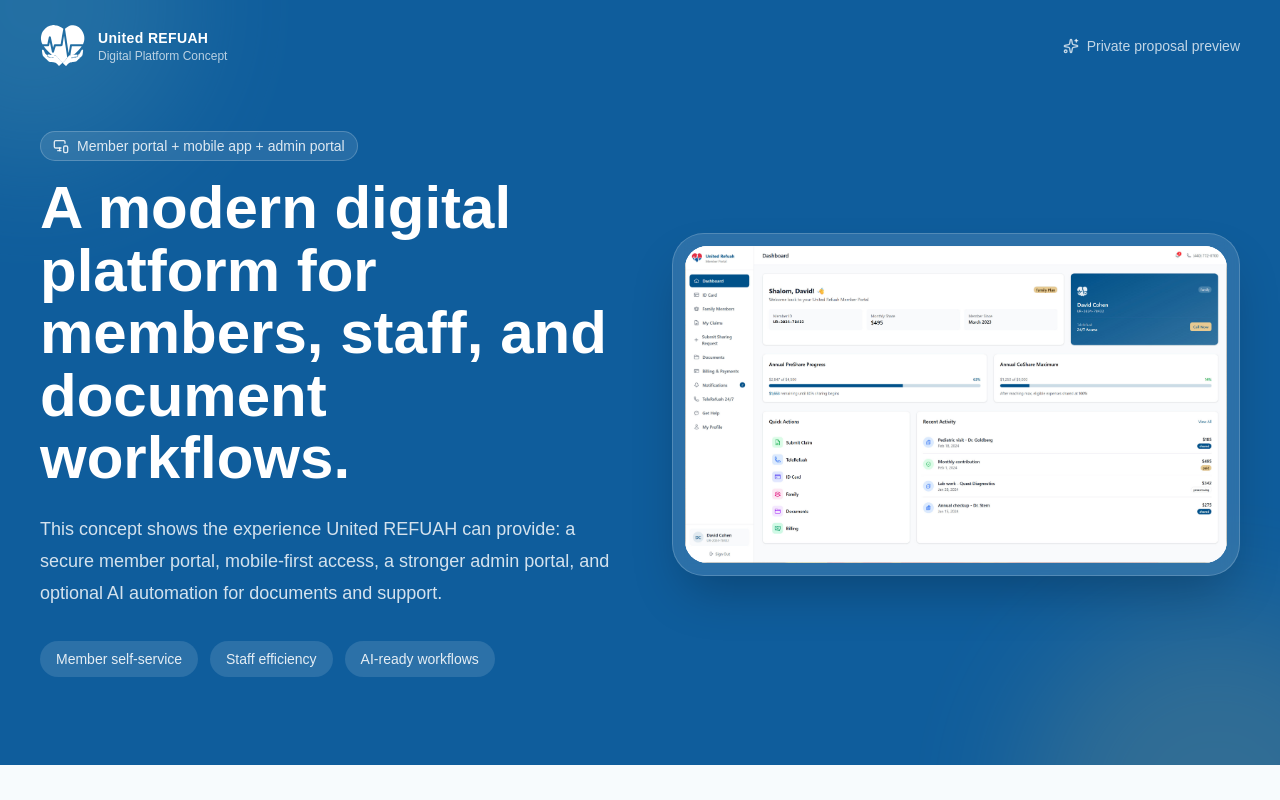
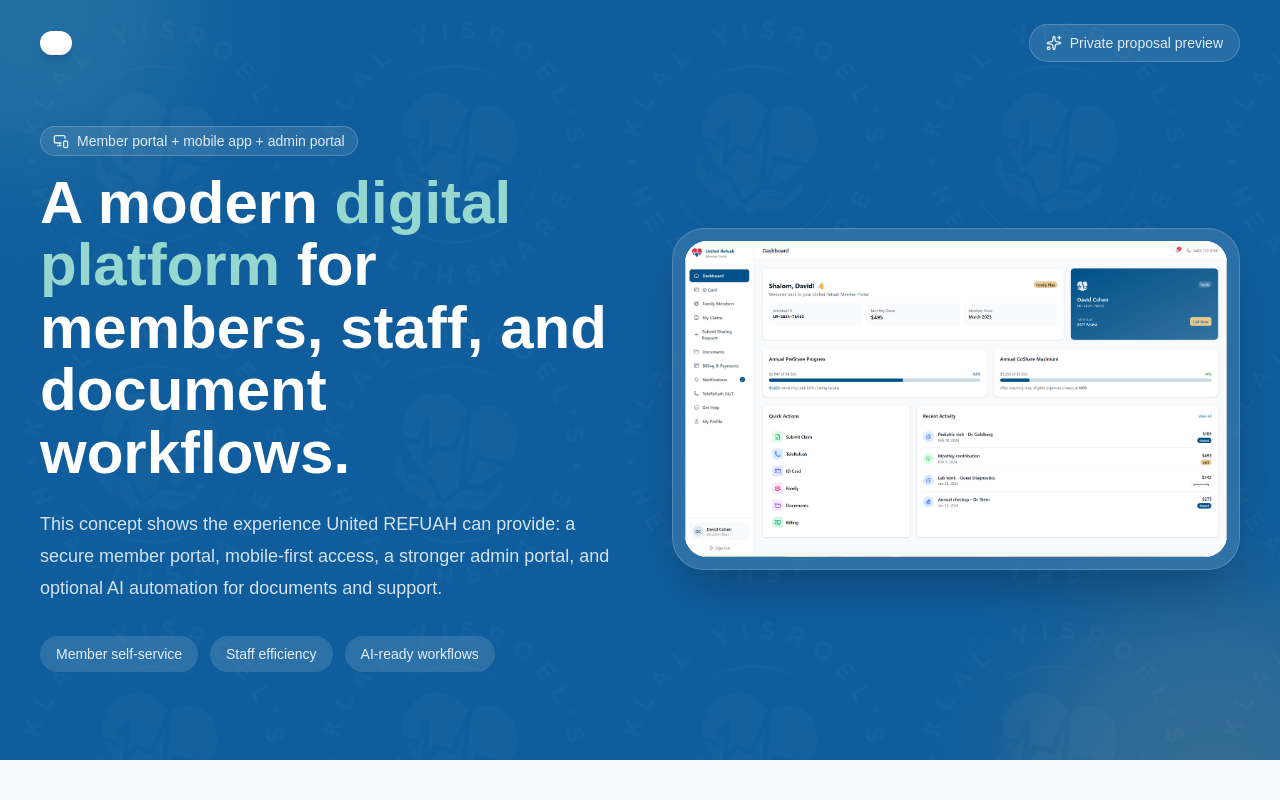
Before and after one commit to CoHoast/united-refuah-proposal, a Next.js app: page / in a window 1280 px wide. Shown: the top 800 px of the page. Built offline with nearby package versions, Linux system fonts and the light colour scheme.

Commit message:
Add application intake and brand styling

```diff
--- a/src/app/page.tsx
+++ b/src/app/page.tsx
@@ -1,11 +1,14 @@
 import Image from "next/image";
 import {
+  CheckCircle2,
   ClipboardList,
   FileSearch,
+  Globe2,
   LayoutDashboard,
   LockKeyhole,
   MessageCircle,
   MonitorSmartphone,
+  Settings2,
   Smartphone,
   Sparkles,
 } from "lucide-react";
@@ -84,6 +87,14 @@
   },
 ];
 
+const applicationIntake = [
+  "Refreshed public marketing website aligned with United REFUAH's brand",
+  "Guided step-by-step application flow for prospective members",
+  "Configurable eligibility rules and review parameters set by United REFUAH",
+  "Suggested approve / deny / manual review labels for staff triage",
+  "Admin queue for final human review and decision-making",
+];
+
 const aiLayer = [
   {
     icon: FileSearch,
@@ -124,6 +135,7 @@
   return (
     <main className="min-h-screen bg-[#f7fbfd] text-[#102033]">
       <section className="relative overflow-hidden bg-[#0f5d9c] text-white">
+        <div className="absolute inset-0 bg-[url('/images/watermarkLightBlue-300x300-1.png')] bg-repeat opacity-[0.06]" />
         <div className="absolute inset-0 opacity-15">
           <div className="absolute left-[-10%] top-[-20%] h-80 w-80 rounded-full bg-[#96d7cf] blur-3xl" />
           <div className="absolute bottom-[-30%] right-[-10%] h-96 w-96 rounded-full bg-[#f2c96d] blur-3xl" />
@@ -131,21 +143,17 @@
 
         <div className="relative mx-auto flex min-h-[88vh] max-w-7xl flex-col px-5 py-6 sm:px-8 lg:px-10">
           <header className="flex items-center justify-between gap-6">
-            <div className="flex items-center gap-3">
+            <div className="flex items-center gap-3 rounded-2xl bg-white px-4 py-3 shadow-lg shadow-black/10">
               <Image
-                src="/images/UnitedRefuahLogoHands-2.svg"
+                src="/images/united-refuah-logo-full.svg"
                 alt="United Refuah"
-                width={46}
-                height={46}
-                className="brightness-0 invert"
+                width={190}
+                height={78}
+                className="h-12 w-auto"
                 priority
               />
-              <div>
-                <p className="text-sm font-semibold tracking-wide">United REFUAH</p>
-                <p className="text-xs text-white/70">Digital Platform Concept</p>
-              </div>
             </div>
-            <div className="hidden items-center gap-2 text-sm text-white/75 sm:flex">
+            <div className="hidden items-center gap-2 rounded-full border border-white/20 bg-white/10 px-4 py-2 text-sm text-white/85 sm:flex">
               <Sparkles className="h-4 w-4" />
               Private proposal preview
             </div>
@@ -158,7 +166,8 @@
                 Member portal + mobile app + admin portal
               </p>
               <h1 className="max-w-4xl text-4xl font-semibold leading-[1.04] tracking-normal sm:text-5xl lg:text-6xl">
-                A modern digital platform for members, staff, and document workflows.
+                A modern <span className="text-[#96d7cf]">digital platform</span> for members,
+                staff, and document workflows.
               </h1>
               <p className="mt-6 max-w-2xl text-lg leading-8 text-white/82">
                 This concept shows the experience United REFUAH can provide: a secure member portal,
@@ -289,6 +298,58 @@
       </section>
 
       <section className="mx-auto max-w-7xl px-5 py-16 sm:px-8 lg:px-10">
+        <div className="grid gap-10 lg:grid-cols-[0.9fr_1.1fr]">
+          <div>
+            <p className="text-sm font-semibold uppercase tracking-[0.16em] text-[#0f5d9c]">
+              Public website + intake
+            </p>
+            <h2 className="mt-3 text-3xl font-semibold tracking-normal text-[#102033] sm:text-4xl">
+              A front-facing website with guided application review.
+            </h2>
+            <p className="mt-4 text-base leading-7 text-[#587084]">
+              The public site can be rebuilt around a clear application journey, then route new
+              applications into an admin review flow with suggested labels based on United REFUAH's
+              own rules and parameters.
+            </p>
+          </div>
+
+          <div className="rounded-lg border border-[#d9e8ee] bg-white p-6 shadow-sm sm:p-8">
+            <div className="grid gap-4 sm:grid-cols-2">
+              <div className="rounded-lg bg-[#e8f4f8] p-5">
+                <div className="flex h-10 w-10 items-center justify-center rounded-md bg-white text-[#0f5d9c]">
+                  <Globe2 className="h-5 w-5" />
+                </div>
+                <h3 className="mt-4 text-lg font-semibold text-[#102033]">Marketing Website</h3>
+                <p className="mt-2 text-sm leading-6 text-[#587084]">
+                  A refreshed public experience that explains the offering and moves prospective
+                  members into the application flow.
+                </p>
+              </div>
+              <div className="rounded-lg bg-[#e8f4f8] p-5">
+                <div className="flex h-10 w-10 items-center justify-center rounded-md bg-white text-[#0f5d9c]">
+                  <Settings2 className="h-5 w-5" />
+                </div>
+                <h3 className="mt-4 text-lg font-semibold text-[#102033]">Rules-Based Triage</h3>
+                <p className="mt-2 text-sm leading-6 text-[#587084]">
+                  Applications can receive suggested approve, deny, or manual review labels while
+                  final decisions stay with United REFUAH staff.
+                </p>
+              </div>
+            </div>
+
+            <div className="mt-6 grid gap-3">
+              {applicationIntake.map((item) => (
+                <div key={item} className="flex gap-3">
+                  <CheckCircle2 className="mt-0.5 h-5 w-5 shrink-0 text-[#18756c]" />
+                  <p className="text-sm leading-6 text-[#33495c]">{item}</p>
+                </div>
+              ))}
+            </div>
+          </div>
+        </div>
+      </section>
+
+      <section className="mx-auto max-w-7xl px-5 py-16 sm:px-8 lg:px-10">
         <div className="grid gap-10 lg:grid-cols-[1fr_1fr]">
           <div className="rounded-lg bg-[#102033] p-7 text-white sm:p-9">
             <p className="text-sm font-semibold uppercase tracking-[0.16em] text-[#96d7cf]">Optional AI layer</p>
```
Also changed, not shown: public/images/united-refuah-logo-full.svg (added), public/images/watermarkLightBlue-300x300-1.png (added).
